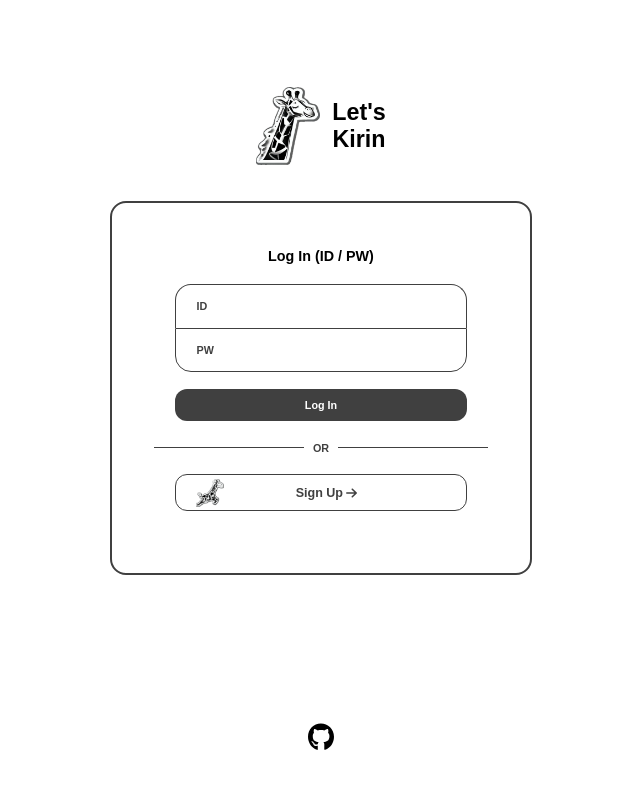
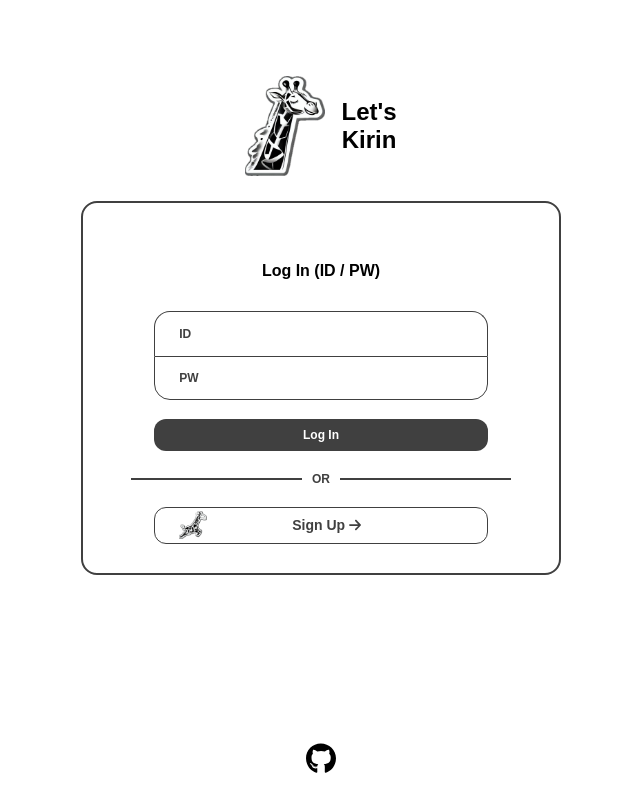
Before and after one commit to Jinu-uu/lets_kirin, a React (Create React App) app in the folder frontend/: page /login in a window 1280 px wide. Shown: the whole page, without its empty margins (319-959 px from the left). Built offline with nearby package versions, Linux system fonts and the light colour scheme.

Commit message:
[Fix] 로그인 및 회원가입 css 변경

```diff
--- a/frontend/src/App.js
+++ b/frontend/src/App.js
@@ -4,6 +4,7 @@ import Login from "./pages/Login";
 import Main from "./pages/Main";
 import SignUp from "./pages/SignUp";
 import Timetable from "./pages/TimeTable";
+import MyPage from "./pages/MyPage";
 import GlobalStyles from "./styles/GlobalStyles";
 function App() {
     return (
@@ -14,7 +15,8 @@ function App() {
                 <Route path="/signup" element={<SignUp />} />
                 <Route path="" element={<Main />} />
                 <Route path="/" element={<Root />}>
-                    <Route path="/timetable" element={<Timetable />} />
+                    <Route path="timetable" element={<Timetable />} />
+                    <Route path="mypage" element={<MyPage />} />
                 </Route>
             </Routes>
         </BrowserRouter>
--- a/frontend/src/components/Header.js
+++ b/frontend/src/components/Header.js
@@ -1,14 +1,15 @@
 import styled from "styled-components";
-import { useNavigate } from "react-router-dom";
+import { useNavigate, useLocation } from "react-router-dom";
 import kirinlogo from "../images/kirinlogo.png";
 import { FlexBox } from "../styles/styled";
 import { useEffect, useState } from "react";
 function Header() {
     const navigate = useNavigate();
+    const location = useLocation();
     const [activeClass, setActiveClass] = useState('');
 
-    const getURL = () => {
-        const currentURL = window.location.pathname;
+    useEffect(() => {
+        const currentURL = location.pathname;
         if (currentURL.startsWith("/timetable")) {
             setActiveClass("timetable-active");
         } else if (currentURL.startsWith("/instruction")) {
@@ -18,15 +19,11 @@ function Header() {
         } else {
             setActiveClass(''); // 기본 클래스 설정
         }
-    };
+    }, [location]);
     const logOut = () => {
         sessionStorage.removeItem('token');
         navigate('/login');
     }
-    // 컴포넌트가 마운트될 때 URL 확인
-    useEffect(() => {
-        getURL();
-    }, []);
 
     return (
         <HeaderBox>
--- a/frontend/src/pages/Login.js
+++ b/frontend/src/pages/Login.js
@@ -70,6 +70,7 @@ export default Login;
 const LoginContainer = styled(FlexBox)`
     width: 33%;
     height: 100%;
+    min-width: 480px;
     padding-top: 4%;
     flex-direction: column;
     align-items: center;
@@ -82,6 +83,8 @@ const LoginLogo = styled(FlexBox)`
     cursor: pointer;
     width: 30%;
     height: 20%;
+    min-width: 160px;
+    min-height: 100px;
     justify-content: center;
     align-items: center;
     text-align: center;
@@ -91,12 +94,13 @@ const LoginLogo = styled(FlexBox)`
         height: auto;
     }
     p{
-        font-size: 1.3rem;
+        font-size: 24px;
     }
 `
 const LoginSection = styled(FlexBox)`
     width: 100%;
     height: 50%;
+    min-height: 360px;
     border: 2px solid #404040;
     border-radius: 16px;
     align-items: center;
@@ -106,45 +110,52 @@ const LoginFont = styled(FlexBox)`
     margin-top: 6%;
     width: 50%;
     height: 15%;
+    min-height: 80px;
     justify-content: center;
     align-items: center;
     p{
-        font-size: 0.8rem;
+        font-size: 16px;
     }
 `
 const LoginID = styled.input`
     display: flex;
     width: 70%;
     height: 12%;
+    min-height: 40px;
     border-radius: 16px 16px 0px 0px;
     border: 1px solid #404040;
     border-bottom:0px;
     padding-left:5%;
-    font-size: 0.6rem;
+    font-size: 12px;
     font-weight:700;
     color:#404040;
-    ::placeholder{
-       font-size:0.8rem;
+    &::placeholder{
+        font-size: 12px;
     }
 `
 const LoginPW = styled.input`
     display: flex;
     width: 70%;
     height: 12%;
+    min-height: 40px;
     border-radius: 0px 0px 16px 16px;
     border: 1px solid #404040;
     padding-left:5%;
-    font-size: 0.6rem;
+    font-size: 12px;
     font-weight:700;
     color:#404040;
+    &::placeholder{
+        font-size: 12px;
+    }
     `
 const LoginBtn = styled.button`
     margin-top: 4%;
     text-align:flex;
     width: 70%;
     height: 8.5%;
+    min-height: 30px;
     background-color: #404040;
-    font-size: 0.6rem;
+    font-size: 12px;
     font-weight: bold;
     color: #fff;
     border-radius: 12px;
@@ -152,10 +163,11 @@ const LoginBtn = styled.button`
 const ORSection = styled(FlexBox)`
     width: 80%;
     height: 10%;
+    min-height: 30px;
     margin-top: 2%;
     align-items: center;
     justify-content:space-between;
-    font-size: 0.6rem;
+    font-size: 12px;
     color: #404040;
     font-weight: 700;
 `
@@ -167,6 +179,7 @@ const ORLine = styled(FlexBox)`
 const SignUp = styled(FlexBox)`
     width: 70%;
     height: 10%;
+    min-height: 30px;
     cursor: pointer;
     border-radius: 12px;
     border: 1px solid #404040;
@@ -180,12 +193,12 @@ const SignUp = styled(FlexBox)`
         height:100%;
         display:flex;
         align-items:center;
-        font-size:0.7rem;
+        font-size: 14px;
         color: #404040;
         font-weight: bold;
         gap:5%;
         img{
-            height:0.7rem;
+            height: 14px;
             width:auto;
         }
     }
@@ -196,7 +209,7 @@ const SignUp = styled(FlexBox)`
 `
 const GithubImg = styled.img`
     margin-top: 35%;
-    width: 1.5rem;
+    width: 30px;
     height: auto;
     cursor: pointer;
 `
--- /dev/null
+++ b/frontend/src/pages/MyPage.js
@@ -0,0 +1,18 @@
+import { WidthBlock, Wrapper, FlexBox } from "../styles/styled";
+import styled from "styled-components";
+import { useState } from "react";
+import { useNavigate } from "react-router-dom";
+function MyPage() {
+    return (
+        <WidthBlock>
+            <InformationBlock>
+
+            </InformationBlock>
+        </WidthBlock>
+    )
+}
+export default MyPage;
+const InformationBlock = styled(FlexBox)`
+    width: 100%;
+    height: 40%;
+`
--- a/frontend/src/pages/SignUp.js
+++ b/frontend/src/pages/SignUp.js
@@ -84,6 +84,7 @@ export default SignUp;
 const SignUpContainer = styled(FlexBox)`
     width: 33%;
     height: 100%;
+    min-width: 480px;
     padding-top: 2%;
     flex-direction: column;
     align-items: center;
@@ -97,6 +98,8 @@ const SignUpLogo = styled(FlexBox)`
     cursor: pointer;
     width: 30%;
     height: 10%;
+    min-width: 160px;
+    min-height: 64px;
     justify-content: center;
     align-items: center;
     text-align: center;
@@ -106,12 +109,13 @@ const SignUpLogo = styled(FlexBox)`
         height: auto;
     }
     p{
-        font-size: 1.3rem;
+        font-size: 24px;
     }
 `
 const SignUpSection = styled(FlexBox)`
     width: 100%;
     height: 75%;
+    min-height: 500px;
     padding-top: 10%;
     gap: 5%;
     border: 2px solid #404040;
@@ -122,6 +126,7 @@ const SignUpSection = styled(FlexBox)`
 const SignUpFont = styled(FlexBox)`
     width: 100%;
     height: 10%;
+    min-height: 50px;
     flex-direction: row;
     justify-content: center;
     align-items: center;
@@ -131,12 +136,13 @@ const SignUpFont = styled(FlexBox)`
         width: auto;
     }
     p{
-        font-size:0.75rem;
+        font-size:14px;
     }
 `
 const SignUpPart1 = styled(FlexBox)`
     width: 70%;
     height: 27%;
+    min-height: 150px;
     justify-content: center;
     flex-direction: column;
 `
@@ -150,16 +156,17 @@ const InputBox = styled.input`
     border-right :${({ right }) => `${right}`};
     border-radius: ${({ radius }) => `${radius}`};
     padding-left:8%;
-    font-size: 0.6rem;
+    font-size: 12px;
     font-weight:700;
     color:#404040;
-    ::placeholder{
-       font-size:0.8rem;
+    &::placeholder{
+       font-size:12px;
     }
 `
 const SignUpPart2 = styled(SignUpPart1)`
     margin-top: 5%;
     height: 18%;
+    min-height: 100px;
 `
 const InputBox2 = styled(InputBox)`
     height: 50%;
@@ -167,6 +174,7 @@ const InputBox2 = styled(InputBox)`
 const SubmitBtn = styled.button`
     width: 70%;
     height: 7%;
+    min-height: 35px;
     margin-top: 5%;
     background-color: #404040;
     display: flex;
@@ -175,16 +183,16 @@ const SubmitBtn = styled.button`
     border-radius: 8px;
     p{
         color: #FFF;
-        font-size: 0.6rem;
+        font-size: 12px;
     }
     img{
-        height: 0.65rem;
+        height: 13px;
         width: auto;
     }
 `
 const GithubImg = styled.img`
     margin-top: 6%;
-    width: 1.5rem;
+    width: 30px;
     height: auto;
     cursor: pointer;
 `
--- a/frontend/src/pages/TimeTable.js
+++ b/frontend/src/pages/TimeTable.js
@@ -8,9 +8,35 @@ import arrow from "../images/arrow-right-solid.svg";
 function Timetable() {
     //useLogin();
     const token = sessionStorage.getItem('token');
-    const [visible, setVisible] = useState(true);
+    const [visible, setVisible] = useState(false);
     const [fileData, setFileData] = useState({ file: null });
-    const [timetable, setTimetable] = useState([]);
+    const [timetable, setTimetable] = useState([
+        {
+            "semesters": [
+                {
+                    "semester": "2024-1",  // 학기 정보 (예: 2024년 1학기)
+                    "courses": [
+                        {
+                            "courseName": "컴퓨터 네트워크",  // 과목 이름
+                            "prof": "양효식",  // 교수 이름
+                            "schedule": [
+                                {
+                                    "day": "월요일",   // 요일
+                                    "time": "1500 ~ 1630",   // 시작 시간
+                                    "location": "센B209" // 강의실
+                                },
+                                {
+                                    "day": "수요일",
+                                    "time": "1500 ~ 1630",
+                                    "location": "센B209" // 강의실
+                                }
+                            ]
+                        },
+                    ]
+                }
+            ]
+        }
+    ]);
     const fetchTimetable = async () => {
         try {
             const response = await apiGetTimeTable(); // 비동기 호출
@@ -64,18 +90,6 @@ function Timetable() {
                 </label>
             </FileWidthBlock>
             <TimeTableWidthBlock isVisible={visible}>
-                {timetable.length === 0 ? (
-                    <p>시간표 데이터가 없습니다.</p>
-                ) : (
-                    <ul>
-                        {timetable.map(course => (
-                            <li key={course.courseId}>
-                                {course.courseName} - {course.courseStartTime} - {course.courseEndTime} - {course.courseRoom} - {course.professor} - {course.courseDays.join(', ')} <br />
-                                추천 이유 : {course.describe}
-                            </li>
-                        ))}
-                    </ul>
-                )}
             </TimeTableWidthBlock>
         </Wrapper>
     )
@@ -137,8 +151,8 @@ const FileButton = styled(FlexBox)`
         }
     }
 `
-const TimeTableWidthBlock = styled(WidthBlock)`
+const TimeTableWidthBlock = styled(FlexBox)`
     display: ${props => (props.isVisible ? 'none' : 'flex')};
-    font-size: 0.8rem;
-    color: black;
+    width: 100vw;
+    height: 82vh;
 `
```
